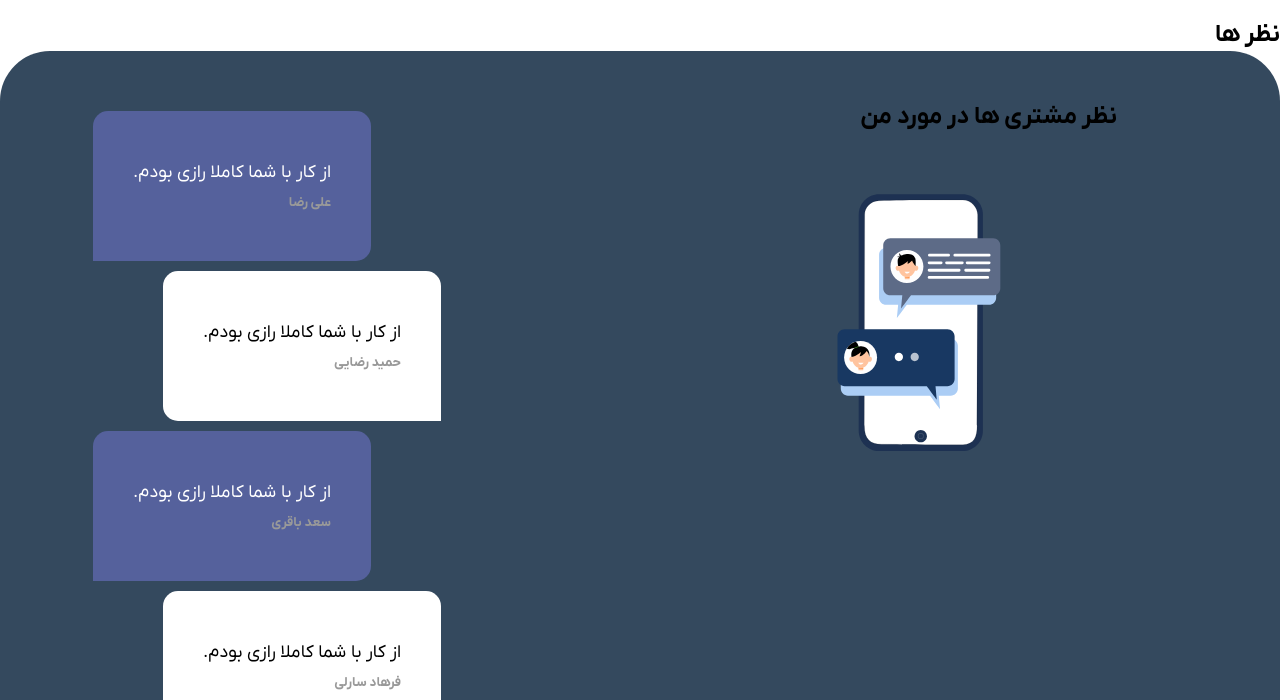
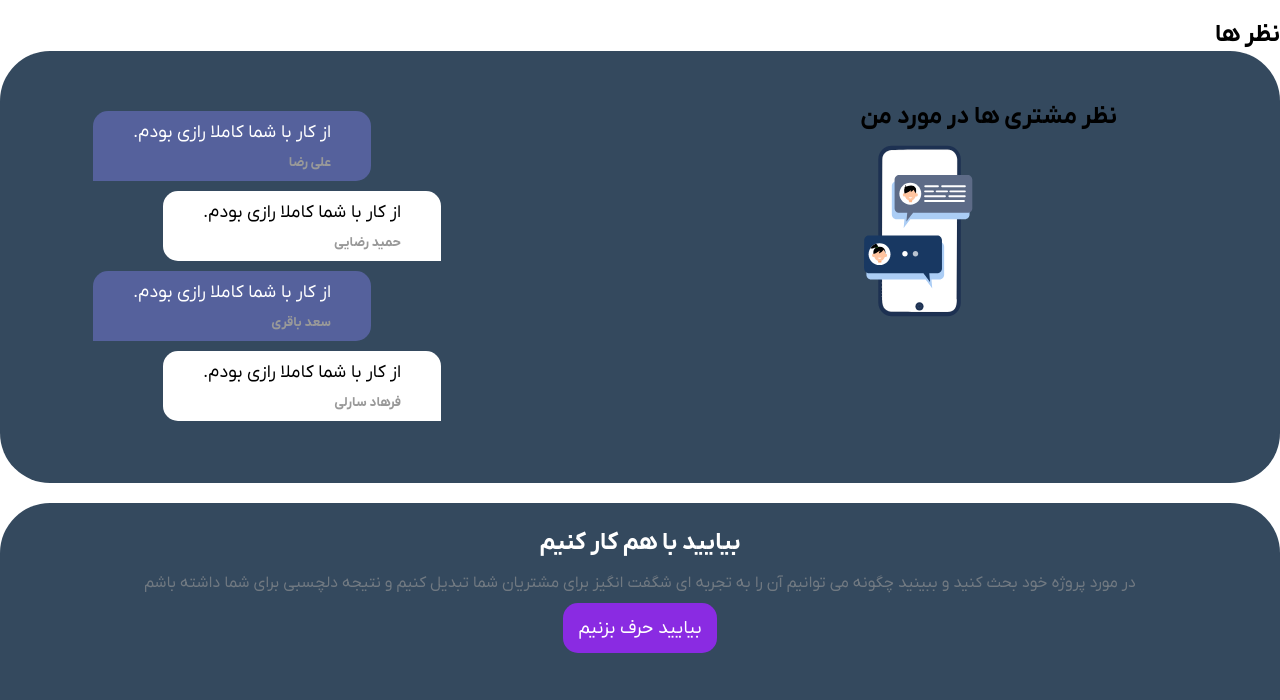
Before and after one commit to F-Sarli-1390/shachsi, a plain HTML site: page index.html in a window 1280 px wide. Shown: the part 2050-2750 px from the top of the page. Drawn offline with nearby package versions, Linux system fonts and the light colour scheme; no server answers.

Commit message:
Update style.css

```diff
--- a/style.css
+++ b/style.css
@@ -293,7 +293,7 @@ footer{
 
 .rn{
     background-color: rgba(127, 127, 235, 0.438);
-    padding: 50px 40px;
+    padding: 10px 40px;
     margin-top: 10px;
     border-radius: 15px 15px 15px 0;
     color: white;
@@ -312,7 +312,7 @@ footer{
 
 .ln{
     background-color: #ffffff;
-    padding: 50px 40px;
+    padding: 10px 40px;
     margin-top: 10px;
     border-radius: 15px 15px 0 15px;
     color: white;
```
